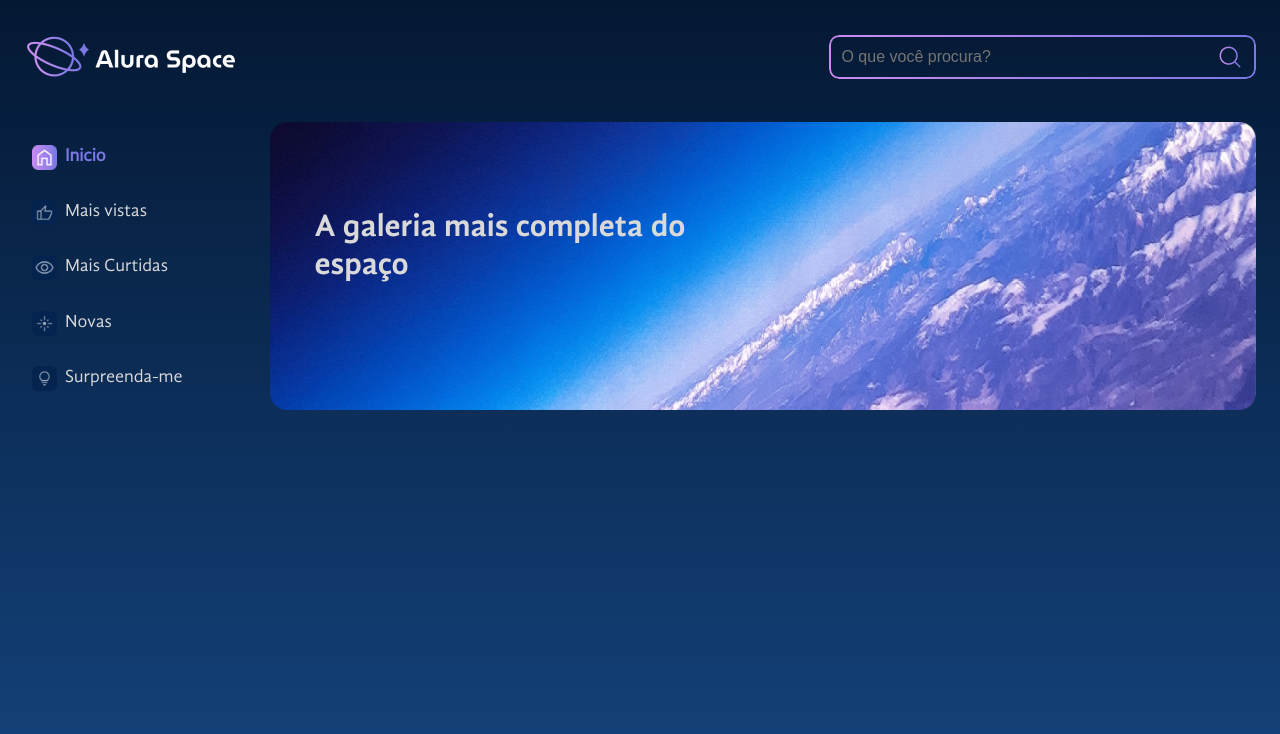
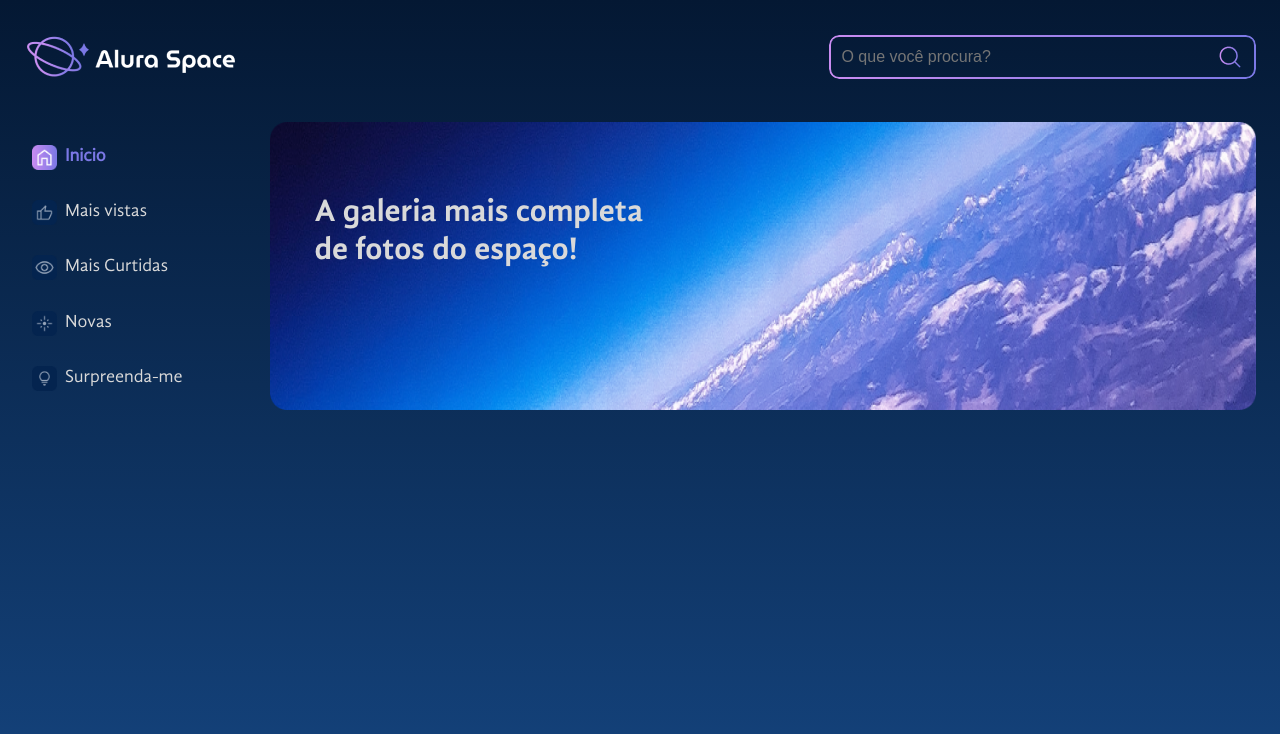
Before and after one commit to gustavobraga1001/alura-space, a React (Create React App) app: page / in a window 1280 px wide. Shown: the top 734 px of the page. Built offline with nearby package versions, Linux system fonts and the light colour scheme.

Commit message:
alteracoes no h1 do banner

```diff
--- a/src/pages/PaginaInicial/PaginaInicial.module.scss
+++ b/src/pages/PaginaInicial/PaginaInicial.module.scss
@@ -23,9 +23,9 @@ main {
         color: #d9d9d9;
         font-size: 2rem;
         font-family: "GandhiSansBold";
-        width: 401px;
+        width: 330px;
         height: 144px;
-        top: 60px;
+        top: 45px;
         left: 44px;
       }
     }
--- a/src/pages/PaginaInicial/index.jsx
+++ b/src/pages/PaginaInicial/index.jsx
@@ -11,7 +11,7 @@ const PaginaIncial = () => {
                 <section className={styles.principal}>
                     <Menu />
                     <div className={styles.principal__imagem}>
-                        <h1>A galeria mais completa do espaço</h1>
+                        <h1>A galeria mais completa de fotos do espaço!</h1>
                         <img src={banner} alt="Imagem da Terra vista do espaço" />
                     </div>
                 </section>
```
